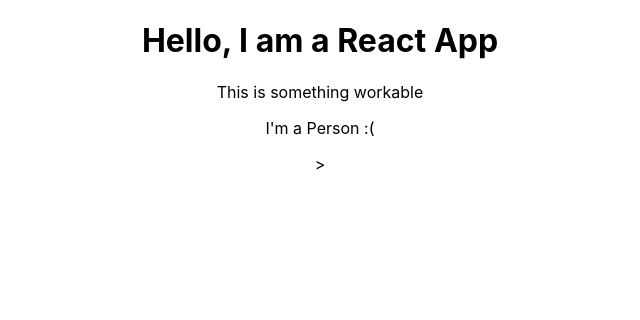
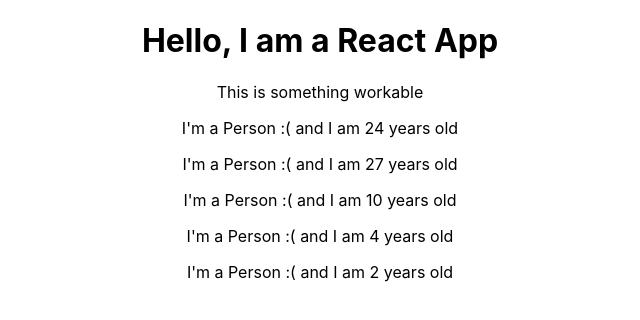
Before and after one commit to pale-cinder/react-examples, a React (Create React App) app in the folder react-base/: page / in a window 1280 px wide. Shown: the top 320 px of the page, without its empty margins (320-960 px from the left). Built offline with nearby package versions, Linux system fonts and the light colour scheme.

Commit message:
dynamic content

```diff
--- a/react-base/src/App.js
+++ b/react-base/src/App.js
@@ -8,7 +8,11 @@
       <div className="App">
         <h1>Hello, I am a React App</h1>
         <p>This is something workable</p>
-        <Person />>
+        <Person />
+        <Person />
+        <Person />
+        <Person />
+        <Person />
       </div>
     );
 
--- a/react-base/src/Person/Person.js
+++ b/react-base/src/Person/Person.js
@@ -1,7 +1,7 @@
 import React from 'react';
 
 const person = () => {
-    return <p>I'm a Person :(</p>
+    return <p>I'm a Person :( and I am {Math.floor(Math.random() * 28)} years old</p>
 };
 
 export default person;
```
